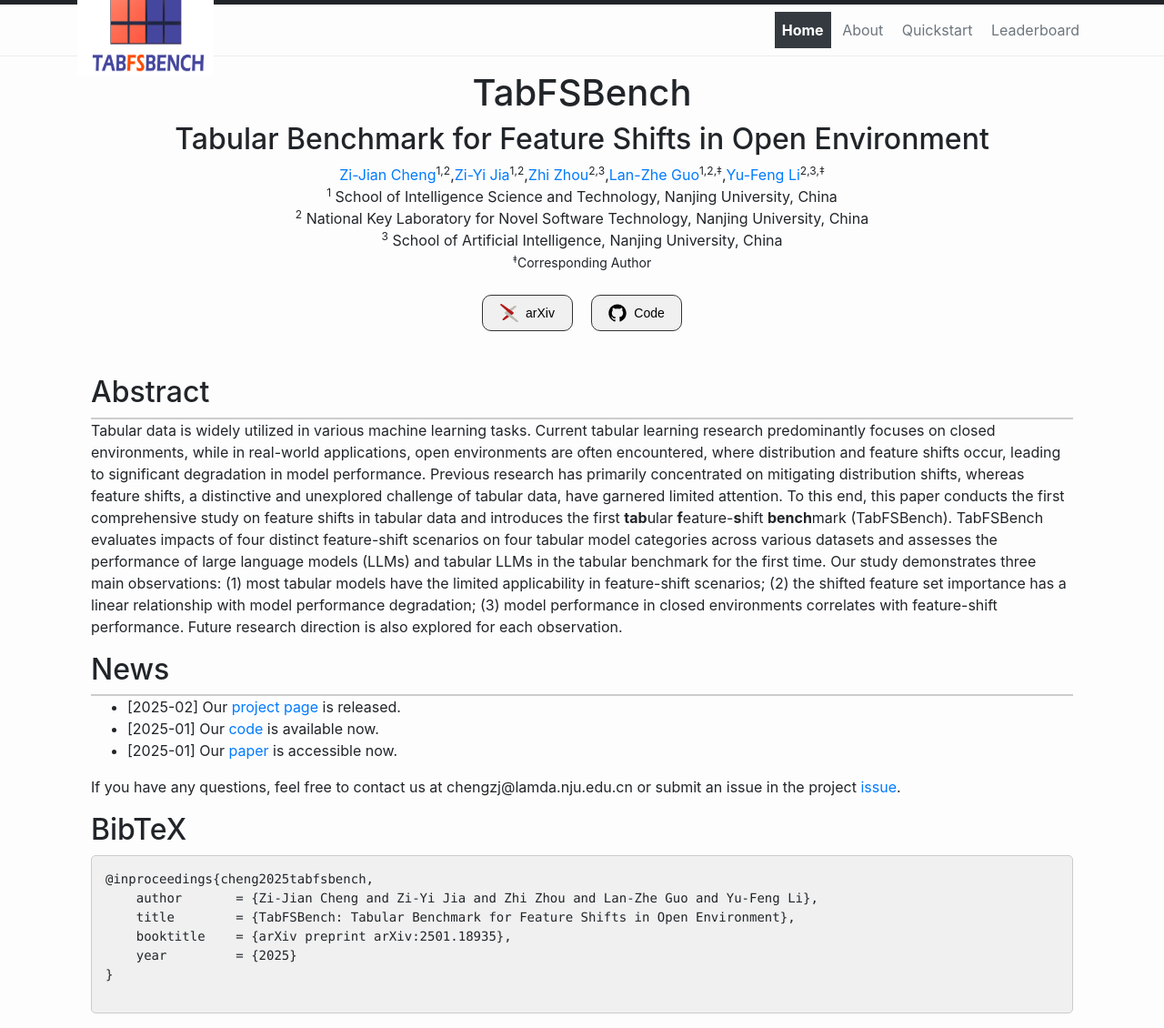
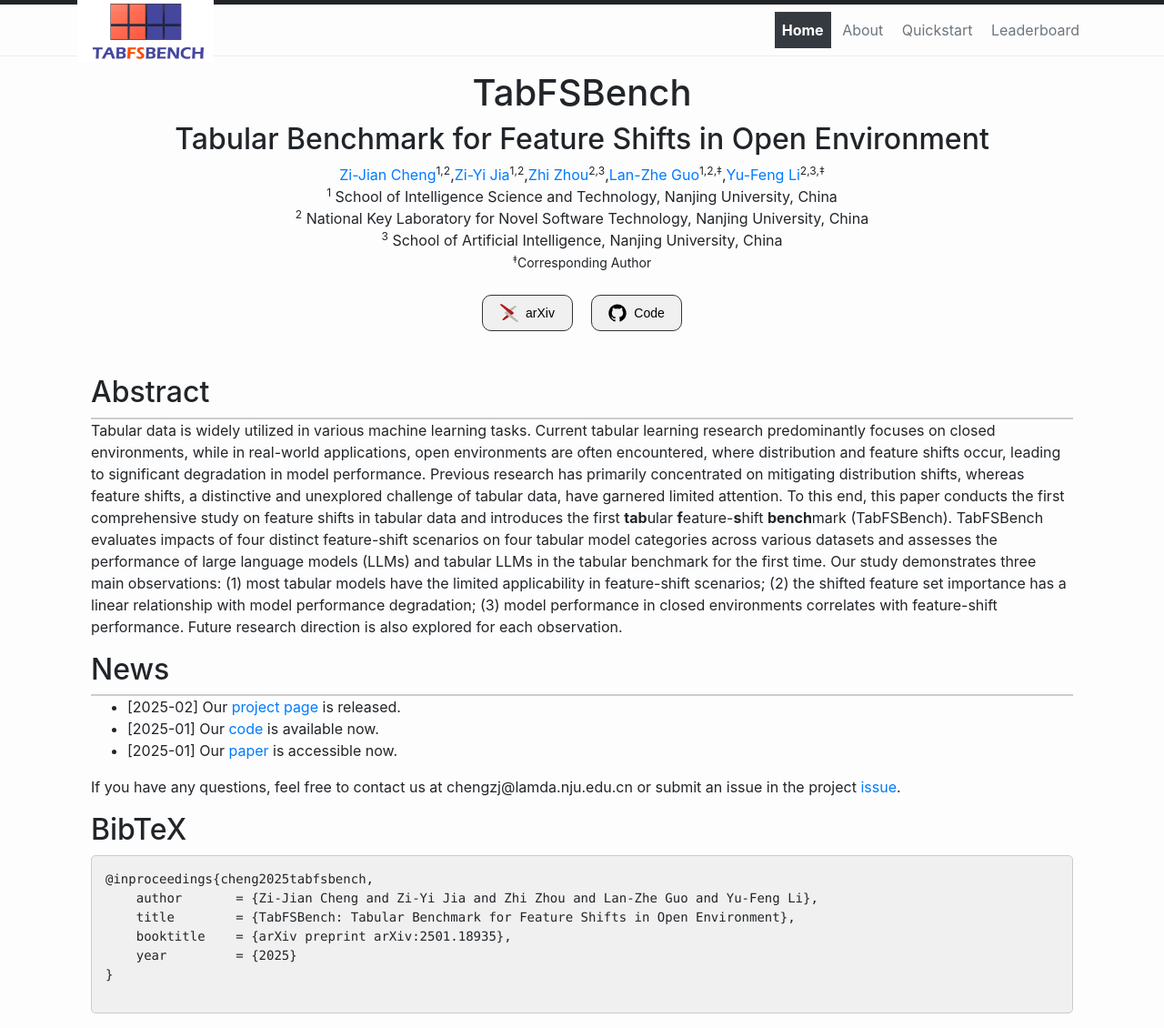
Before and after one commit to ClementCheng0217/Tab-index, a Jekyll site: the page built from index.html, in a window 1280 px wide. Shown: the whole page at 91% size. Built offline with Jekyll 4.4.1, drawn with Linux system fonts in a browser that asks for light colours; the list of posts is cut into pages by our own code.

Commit message:
Update header.html

```diff
--- a/_includes/header.html
+++ b/_includes/header.html
@@ -2,7 +2,7 @@
   <div id="nav-container" class="container position-relative d-flex justify-content-between align-items-center">
     {% assign default_paths = site.pages | map: "path" %}
     {% assign page_paths = site.header_pages | default: default_paths %}
-    <a class="h4 m-0 text-dark" href="{{ "/" | relative_url }}"><img src="/Tab-index/logo.png" width="150" height="100"/></a>
+    <a class="h4 m-0 text-dark" href="{{ "/" | relative_url }}"><img src="/Tab-index/logo.png" width="150" height="70"/></a>
 
     {% if page_paths %}
       <nav id="nav-menu-container" class="text-right navbar-light">
```
